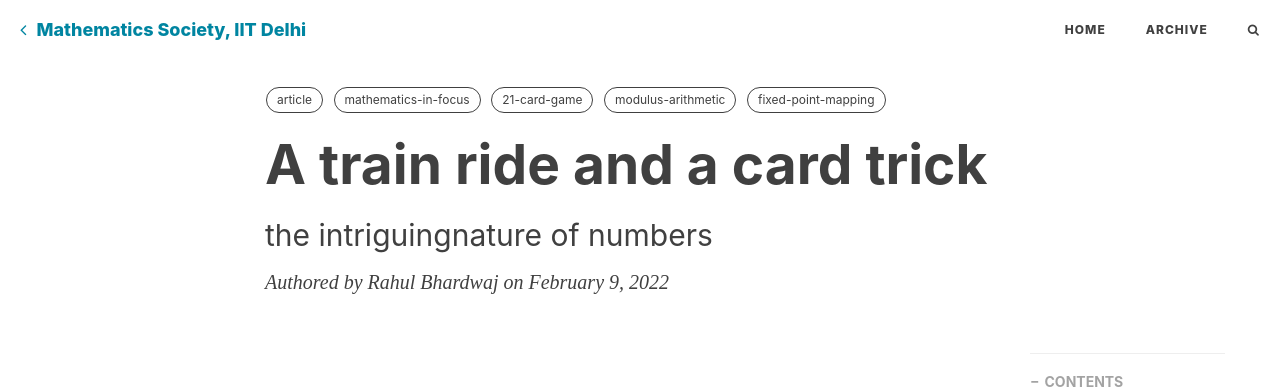
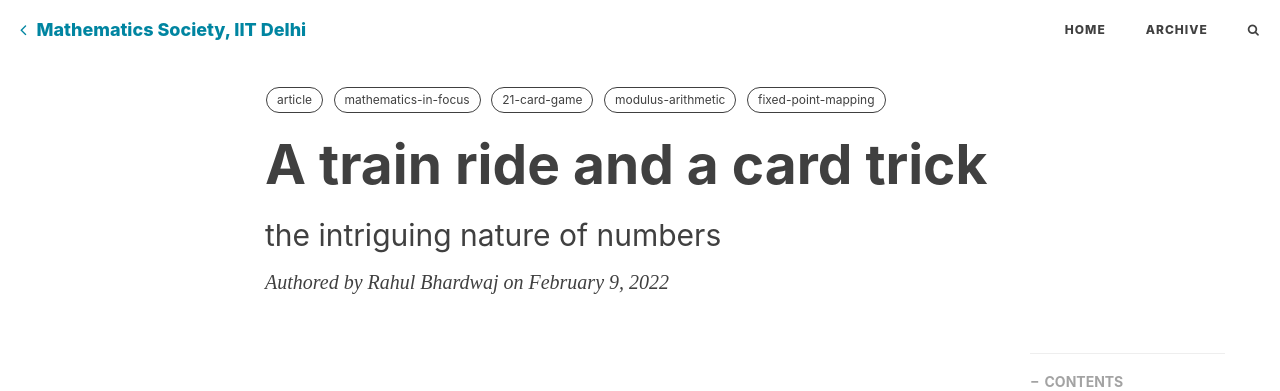
Before and after one commit to mathsociitd/blog, a Jekyll site: the page built from _posts/2022-02-09-train-ride.md, in a window 1280 px wide and 900 px high. Shown: the top 391 px of the window. Built offline with Jekyll 4.4.1, drawn with Linux system fonts in a browser that asks for light colours; nearby versions of some CDN libraries; formulas are drawn with MathJax 3; comment, search, counter and statistics services are not loaded.

Commit message:
third commit for train ride

```diff
--- a/_posts/2022-02-09-train-ride.md
+++ b/_posts/2022-02-09-train-ride.md
@@ -1,6 +1,6 @@
 ---
 title: "A train ride and a card trick"
-subtitle: "the intriguingnature of numbers"
+subtitle: "the intriguing nature of numbers"
 layout: post
 author: Rahul Bhardwaj
 header-style: text
```
